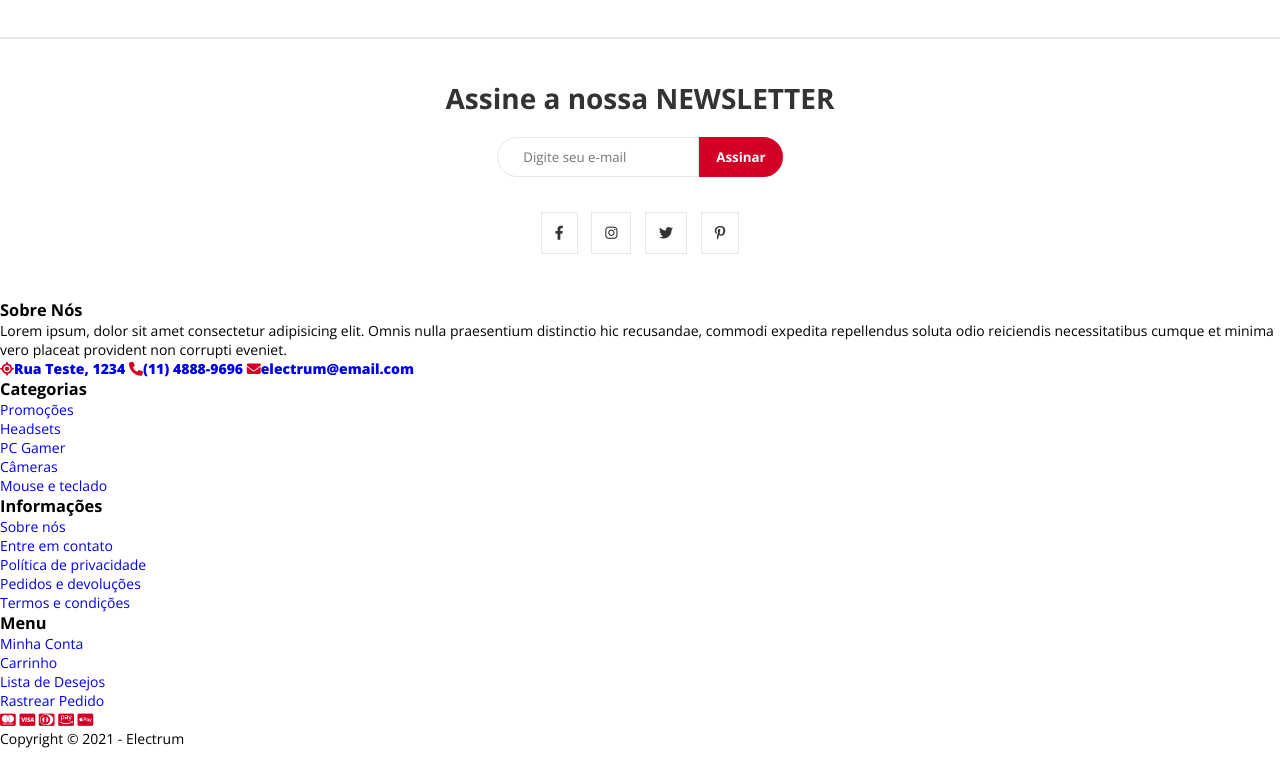
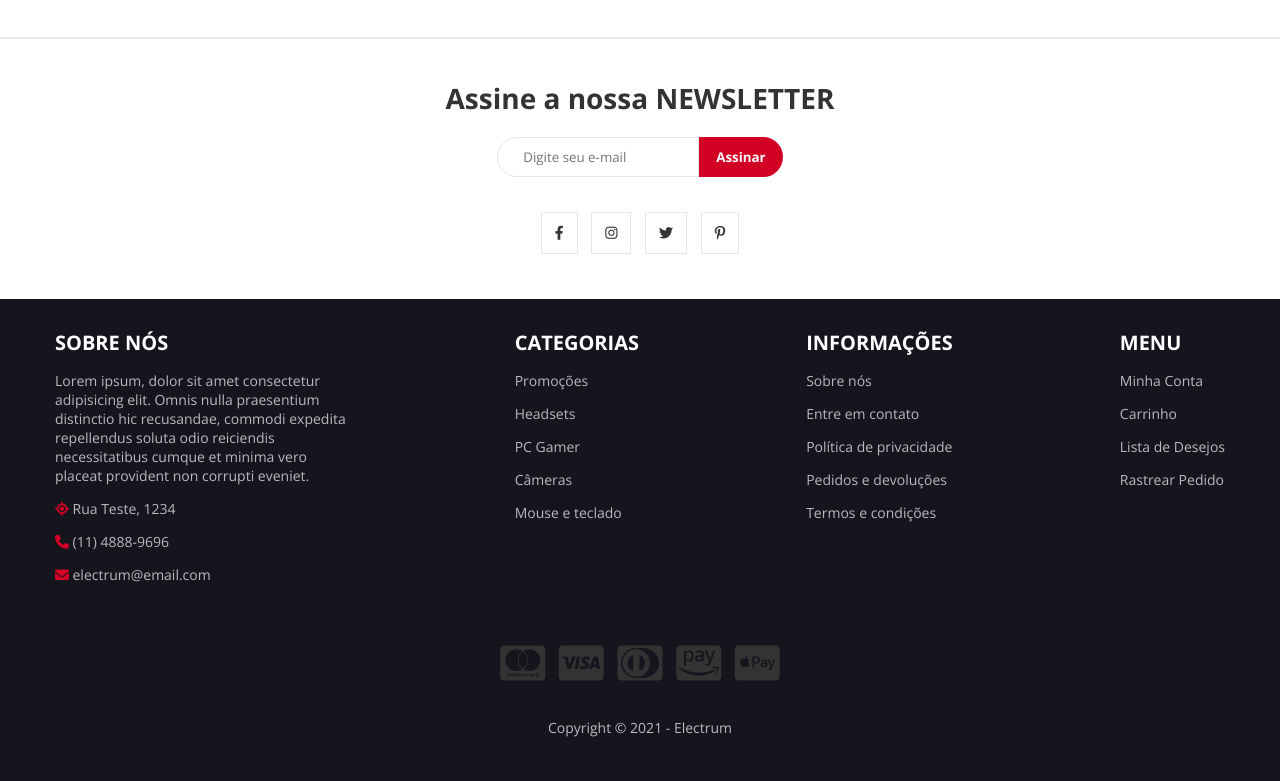
Before and after one commit to sarahvjustino/Electrum-E-commerce, a plain HTML site: page index.html in a window 1280 px wide. Shown: the part 1953-2734 px from the top of the page. Before the commit the page ends 2701 px from the top, so only its background shows below. Drawn offline with nearby package versions, Linux system fonts and the light colour scheme.

Commit message:
Styling the footer

```diff
--- a/index.html
+++ b/index.html
@@ -279,9 +279,13 @@
             vero placeat provident non corrupti eveniet.
           </p>
           <p>
-            <i class="fas fa-location"><a href="#">Rua Teste, 1234</a></i>
-            <i class="fas fa-phone"><a href="#">(11) 4888-9696</a></i>
-            <i class="fas fa-envelope"><a href="#">electrum@email.com</a></i>
+            <i class="fas fa-location"> <a href="#">Rua Teste, 1234</a></i>
+          </p>
+          <p>
+            <i class="fas fa-phone"> <a href="#">(11) 4888-9696</a></i>
+          </p>
+          <p>
+            <i class="fas fa-envelope"> <a href="#">electrum@email.com</a></i>
           </p>
         </div>
         <div class="footer-top-categories">
--- /dev/null
+++ b/scss/2-layouts/_footer.scss
@@ -0,0 +1,71 @@
+@use "../1-base/base-mixins";
+@use "../1-base/variables";
+@use "layout-mixins";
+
+.footer {
+  padding: 3rem 0;
+  background-color: variables.$bg-color;
+
+  a,
+  p {
+    color: variables.$gray-text-color;
+  }
+
+  li,
+  p {
+    margin-bottom: 1.4rem;
+
+    a {
+      font-weight: 400;
+      &:hover {
+        color: variables.$primary-color;
+      }
+    }
+  }
+
+  i {
+    margin-right: 0.8rem;
+  }
+
+  h3 {
+    color: variables.$light-color;
+    font-size: 2rem;
+    text-transform: uppercase;
+    margin-bottom: 1.5rem;
+  }
+
+  &-top {
+    @include layout-mixins.center-content;
+    padding-bottom: 4rem;
+
+    &-about,
+    &-category,
+    &-information,
+    &-menu {
+      max-width: 25%;
+    }
+  }
+
+  &-bottom {
+    @include layout-mixins.center-content;
+    flex-direction: column;
+    align-items: center;
+    justify-content: center;
+
+    &-payment {
+      margin-bottom: 3rem;
+
+      i {
+        color: variables.$dark-color;
+        cursor: pointer;
+        font-size: 4rem;
+        margin: 0.5rem;
+        transition: 0.4s;
+
+        &:hover {
+          color: variables.$primary-color;
+        }
+      }
+    }
+  }
+}
--- a/scss/2-layouts/layouts.scss
+++ b/scss/2-layouts/layouts.scss
@@ -3,3 +3,4 @@
 @use "products-section";
 @use "deal-section";
 @use "newsletter-section";
+@use "footer";
```
Also changed, not shown: css/app.css, 1 other file.
